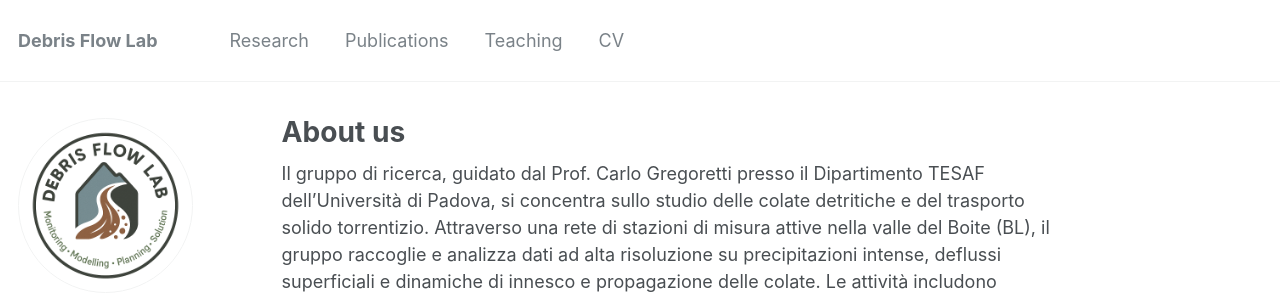
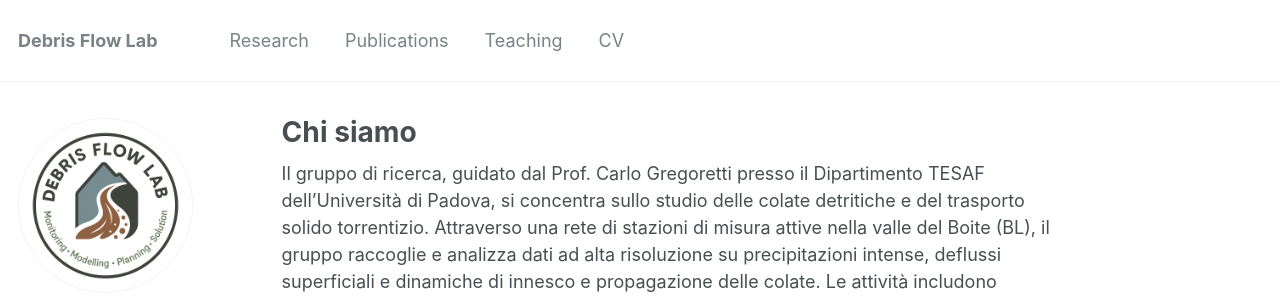
Before and after one commit to DebrisFlowLab/DebrisFlowLab.github.io, a Jekyll site: the page built from _pages/about.md, in a window 1280 px wide and 1128 px high. Shown: the top 299 px of the window. Built offline with Jekyll 4.4.1, drawn with Linux system fonts in a browser that asks for light colours.

Commit message:
Update about.md

```diff
--- a/_pages/about.md
+++ b/_pages/about.md
@@ -1,6 +1,6 @@
 ---
 permalink: /
-title: "About us"
+title: "Chi siamo"
 author_profile: true
 redirect_from:
   - /about/
```
